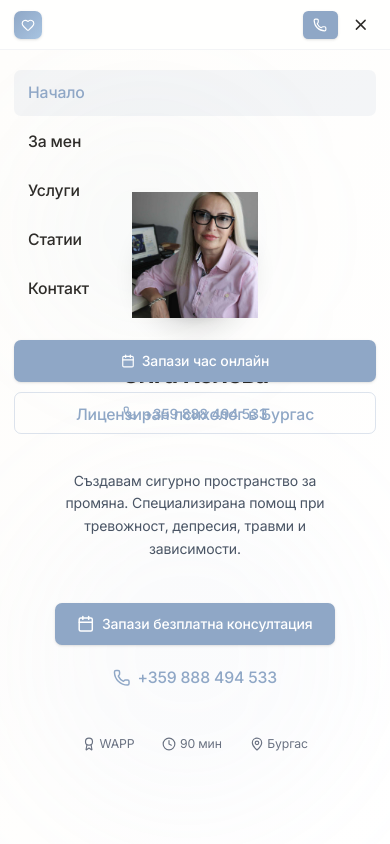
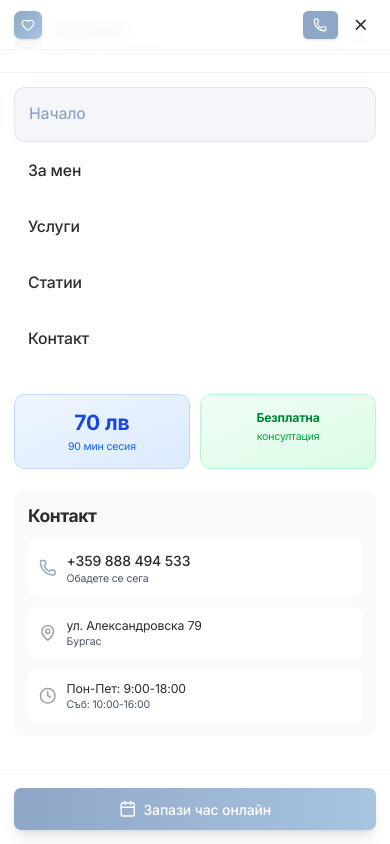
Before and after one commit to StrahilPeykov/koleva-psychologist, a Next.js app: page / in a window 390 px wide. Both pictures are taken after a click on the button 360 px from the left and 24 px from the top of the page. Shown: the top 844 px of the page. Built offline with nearby package versions, Linux system fonts and the light colour scheme.

Commit message:
Update Header.tsx

```diff
--- a/src/components/layout/Header.tsx
+++ b/src/components/layout/Header.tsx
@@ -3,7 +3,7 @@
 import { useState, useEffect } from 'react'
 import Link from 'next/link'
 import { usePathname } from 'next/navigation'
-import { Menu, X, Phone, Heart, Calendar } from 'lucide-react'
+import { Menu, X, Phone, Heart, Calendar, MapPin, Clock } from 'lucide-react'
 import { Button } from '@/components/ui/Button'
 
 export default function Header() {
@@ -23,14 +23,19 @@ export default function Header() {
     setIsMenuOpen(false)
   }, [pathname])
 
+  // Prevent background scroll when menu is open
   useEffect(() => {
     if (isMenuOpen) {
       document.body.style.overflow = 'hidden'
+      document.body.style.height = '100vh'
     } else {
-      document.body.style.overflow = 'unset'
+      document.body.style.overflow = ''
+      document.body.style.height = ''
     }
+
     return () => {
-      document.body.style.overflow = 'unset'
+      document.body.style.overflow = ''
+      document.body.style.height = ''
     }
   }, [isMenuOpen])
 
@@ -43,14 +48,15 @@ export default function Header() {
   ]
 
   return (
+    <>
       <header className={`sticky top-0 z-50 transition-all duration-300 ${
         isScrolled
           ? 'bg-white/95 backdrop-blur-lg shadow-md border-b border-gray-200'
           : 'bg-white/90 backdrop-blur-sm border-b border-gray-100'
       }`}>
-      <nav className="container mx-auto px-4" aria-label="Top">
+        <nav className="container mx-auto px-4">
           <div className="flex items-center justify-between h-14 lg:h-16">
-          {/* Logo - Simplified for mobile */}
+            {/* Logo */}
             <Link href="/" className="flex items-center space-x-2 group">
               <div className="w-8 h-8 lg:w-10 lg:h-10 bg-gradient-to-br from-soft-blue to-sky-blue rounded-lg flex items-center justify-center shadow-sm group-hover:shadow-md transition-all duration-300">
                 <Heart className="w-4 h-4 lg:w-5 lg:h-5 text-white" />
@@ -65,7 +71,7 @@ export default function Header() {
               </div>
             </Link>
 
-          {/* Desktop Navigation - Hidden on mobile */}
+            {/* Desktop Navigation */}
             <div className="hidden lg:flex items-center space-x-1">
               {navigation.map((item) => (
                 <Link
@@ -82,7 +88,7 @@ export default function Header() {
               ))}
             </div>
 
-          {/* Desktop CTA - Hidden on mobile */}
+            {/* Desktop CTA */}
             <div className="hidden lg:flex items-center space-x-3">
               <Button
                 asChild
@@ -97,7 +103,6 @@ export default function Header() {
 
             {/* Mobile Actions */}
             <div className="flex lg:hidden items-center space-x-2">
-            {/* Phone Button - More prominent */}
               <Button
                 size="sm"
                 className="bg-soft-blue hover:bg-steel-blue text-white px-3"
@@ -108,7 +113,6 @@ export default function Header() {
                 </a>
               </Button>
 
-            {/* Mobile menu button */}
               <button
                 onClick={() => setIsMenuOpen(!isMenuOpen)}
                 className="p-2 rounded-lg text-charcoal hover:text-soft-blue hover:bg-gray-50 transition-all duration-200"
@@ -122,20 +126,52 @@ export default function Header() {
               </button>
             </div>
           </div>
+        </nav>
+      </header>
 
-        {/* Mobile menu - Simplified */}
+      {/* Full Screen Mobile Menu Overlay */}
       {isMenuOpen && (
-          <div className="fixed inset-0 top-14 bg-white z-50 lg:hidden">
-            <div className="container mx-auto px-4 py-6">
+        <div className="fixed inset-0 z-40 lg:hidden">
+          {/* Full screen backdrop */}
+          <div
+            className="absolute inset-0 bg-white"
+            onClick={() => setIsMenuOpen(false)}
+          />
+
+          {/* Menu Content */}
+          <div className="relative z-50 h-full flex flex-col">
+            {/* Menu Header */}
+            <div className="flex items-center justify-between p-4 border-b border-gray-100 bg-white">
+              <div className="flex items-center space-x-3">
+                <div className="w-8 h-8 bg-gradient-to-br from-soft-blue to-sky-blue rounded-lg flex items-center justify-center">
+                  <Heart className="w-4 h-4 text-white" />
+                </div>
+                <div>
+                  <div className="text-sm font-bold text-charcoal">Олга Колева</div>
+                  <div className="text-xs text-soft-blue">Лицензиран психолог</div>
+                </div>
+              </div>
+              <button
+                onClick={() => setIsMenuOpen(false)}
+                className="p-2 rounded-lg text-charcoal hover:text-soft-blue hover:bg-gray-50"
+                aria-label="Close menu"
+              >
+                <X className="w-6 h-6" />
+              </button>
+            </div>
+
+            {/* Scrollable Menu Content */}
+            <div className="flex-1 overflow-y-auto bg-white">
+              <div className="p-4">
                 {/* Navigation */}
                 <div className="space-y-1 mb-8">
                   {navigation.map((item) => (
                     <Link
                       key={item.name}
                       href={item.href}
-                    className={`block px-4 py-3 text-lg font-medium rounded-lg transition-all duration-200 ${
+                      className={`block px-4 py-4 text-lg font-medium rounded-xl transition-colors ${
                         pathname === item.href
-                        ? 'text-soft-blue bg-soft-blue/10'
+                          ? 'text-soft-blue bg-soft-blue/10 border border-soft-blue/20'
                           : 'text-charcoal hover:text-soft-blue hover:bg-gray-50'
                       }`}
                       onClick={() => setIsMenuOpen(false)}
@@ -145,10 +181,58 @@ export default function Header() {
                   ))}
                 </div>
 
-              {/* Mobile CTAs */}
+                {/* Quick Info Cards */}
+                <div className="grid grid-cols-2 gap-3 mb-6">
+                  <div className="text-center p-4 bg-gradient-to-br from-blue-50 to-blue-100 rounded-xl border border-blue-200">
+                    <div className="text-2xl font-bold text-blue-700 mb-1">70 лв</div>
+                    <div className="text-xs text-blue-600">90 мин сесия</div>
+                  </div>
+                  <div className="text-center p-4 bg-gradient-to-br from-green-50 to-green-100 rounded-xl border border-green-200">
+                    <div className="text-sm font-bold text-green-700 mb-1">Безплатна</div>
+                    <div className="text-xs text-green-600">консултация</div>
+                  </div>
+                </div>
+
+                {/* Contact Information */}
+                <div className="bg-gray-50 rounded-xl p-4 mb-6">
+                  <h3 className="font-semibold text-charcoal mb-3 text-sm">Контакт</h3>
                   <div className="space-y-3">
+                    <a
+                      href="tel:+359888494533"
+                      className="flex items-center p-3 bg-white rounded-lg hover:bg-blue-50 transition-colors"
+                      onClick={() => setIsMenuOpen(false)}
+                    >
+                      <Phone className="w-5 h-5 text-soft-blue mr-3" />
+                      <div>
+                        <div className="font-medium text-charcoal">+359 888 494 533</div>
+                        <div className="text-xs text-gray-600">Обадете се сега</div>
+                      </div>
+                    </a>
+
+                    <div className="flex items-center p-3 bg-white rounded-lg">
+                      <MapPin className="w-5 h-5 text-gray-400 mr-3" />
+                      <div>
+                        <div className="text-sm text-charcoal">ул. Александровска 79</div>
+                        <div className="text-xs text-gray-600">Бургас</div>
+                      </div>
+                    </div>
+
+                    <div className="flex items-center p-3 bg-white rounded-lg">
+                      <Clock className="w-5 h-5 text-gray-400 mr-3" />
+                      <div>
+                        <div className="text-sm text-charcoal">Пон-Пет: 9:00-18:00</div>
+                        <div className="text-xs text-gray-600">Съб: 10:00-16:00</div>
+                      </div>
+                    </div>
+                  </div>
+                </div>
+              </div>
+            </div>
+
+            {/* Fixed Bottom CTA */}
+            <div className="p-4 border-t border-gray-100 bg-white">
               <Button
-                  className="bg-soft-blue hover:bg-steel-blue text-white w-full"
+                className="w-full bg-gradient-to-r from-soft-blue to-sky-blue hover:from-steel-blue hover:to-soft-blue text-white shadow-lg"
                 size="lg"
                 asChild
               >
@@ -157,27 +241,16 @@ export default function Header() {
                   target="_blank"
                   rel="noopener noreferrer"
                   onClick={() => setIsMenuOpen(false)}
+                  className="flex items-center justify-center"
                 >
-                    <Calendar className="w-4 h-4 mr-2" />
+                  <Calendar className="w-5 h-5 mr-2" />
                   Запази час онлайн
-                  </a>
-                </Button>
-                <Button
-                  variant="outline"
-                  size="lg"
-                  className="border-soft-blue/30 text-soft-blue hover:bg-soft-blue/10 w-full"
-                  asChild
-                >
-                  <a href="tel:+359888494533" onClick={() => setIsMenuOpen(false)}>
-                    <Phone className="w-4 h-4 mr-2" />
-                    +359 888 494 533
                 </a>
               </Button>
             </div>
           </div>
         </div>
       )}
-      </nav>
-    </header>
+    </>
   )
 }
```
Lines whose indentation alone changed are shown as unchanged.
